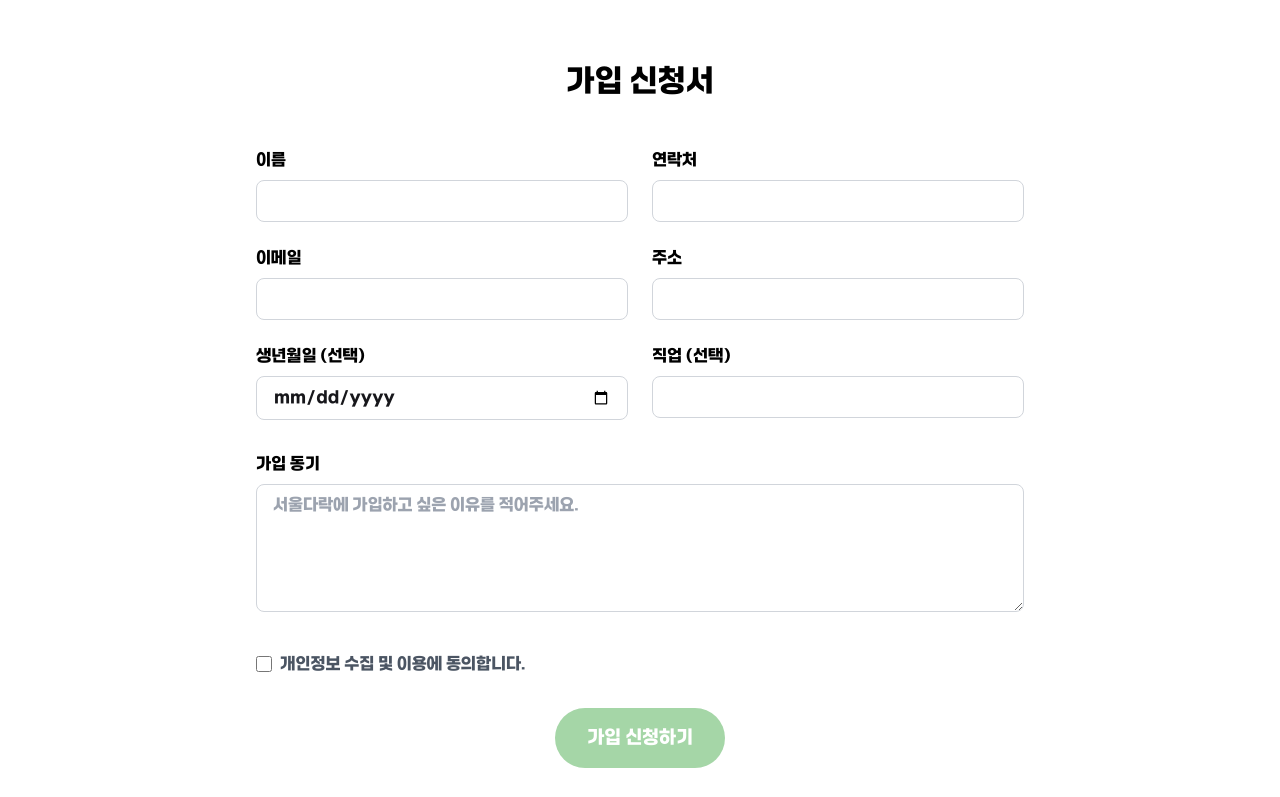
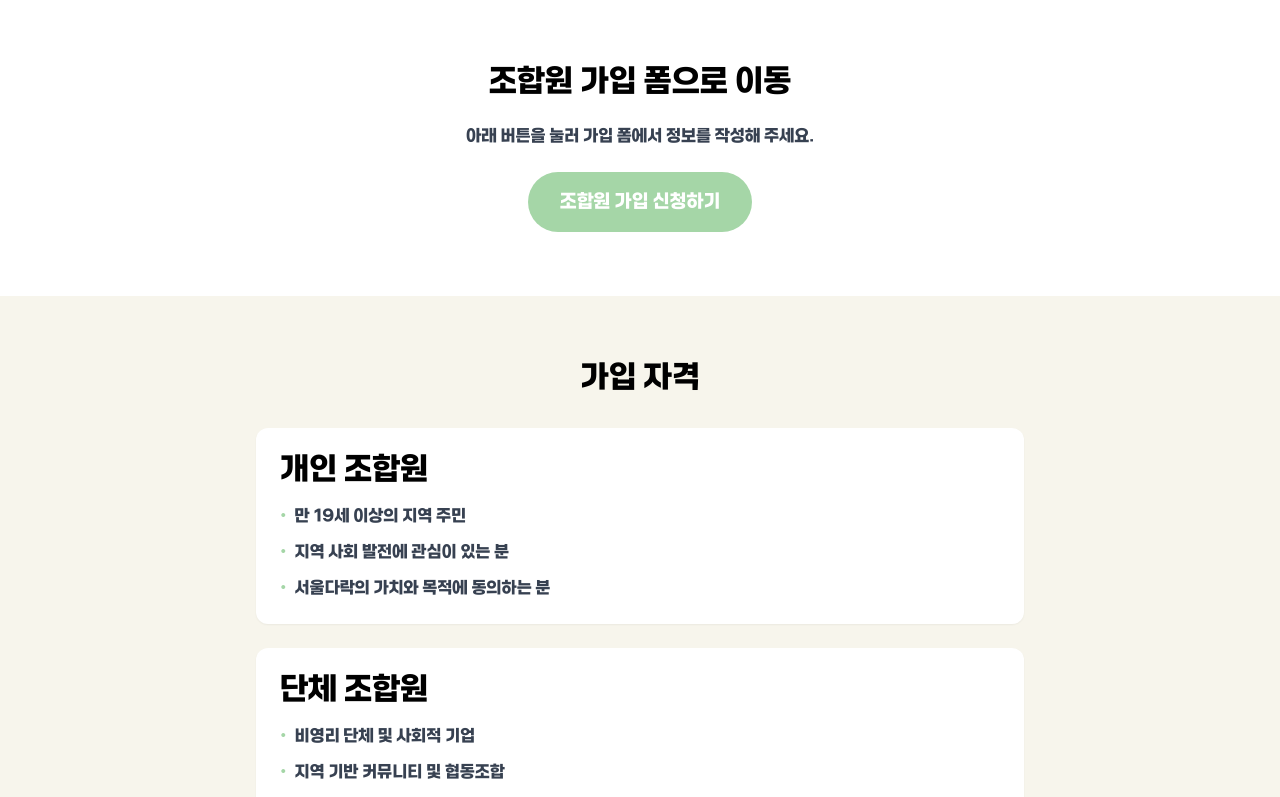
Before and after one commit to kimcj7957/seoul_darak, a Next.js app: page /join in a window 1280 px wide. Shown: the part 2540-3337 px from the top of the page. Built offline with nearby package versions, Linux system fonts and the light colour scheme.

Commit message:
adding details

```diff
--- a/src/app/donation/page.js
+++ b/src/app/donation/page.js
@@ -62,7 +62,7 @@ export default function DonationPage() {
             여러분의 소중한 일시후원은 지역 공동체 활동과 일자리 창출에 사용됩니다.
           </p>
           <p className="text-base sm:text-lg text-gray-700 max-w-3xl">
-            CMS 없이 간편하게 계좌이체로 후원하실 수 있어요.
+            계좌이체로 후원하실 수 있어요. (2025년 11월 중 CMS 지원 예정)
           </p>
         </div>
       </section>
--- a/src/app/join/page.js
+++ b/src/app/join/page.js
@@ -1,74 +1,7 @@
 'use client';
 import Link from "next/link";
-import { useState } from 'react';
 
 export default function Join() {
-  const [mobileMenuOpen, setMobileMenuOpen] = useState(false);
-  const [formData, setFormData] = useState({
-    name: '',
-    phone: '',
-    email: '',
-    address: '',
-    birth: '',
-    job: '',
-    motivation: '',
-  });
-  const [isSubmitting, setIsSubmitting] = useState(false);
-  const [submitStatus, setSubmitStatus] = useState(null);
-
-  const toggleMobileMenu = () => {
-    console.log("현재 상태:", mobileMenuOpen);
-    setMobileMenuOpen(prev => {
-      console.log("변경될 상태:", !prev);
-      return !prev;
-    });
-  };
-
-  const handleChange = (e) => {
-    const { name, value } = e.target;
-    setFormData(prev => ({
-      ...prev,
-      [name]: value
-    }));
-  };
-
-  const handleSubmit = async (e) => {
-    e.preventDefault();
-    setIsSubmitting(true);
-    setSubmitStatus(null);
-
-    try {
-      const response = await fetch('/api/send-email', {
-        method: 'POST',
-        headers: {
-          'Content-Type': 'application/json',
-        },
-        body: JSON.stringify(formData),
-      });
-
-      const data = await response.json();
-
-      if (response.ok) {
-        setSubmitStatus('success');
-        setFormData({
-          name: '',
-          phone: '',
-          email: '',
-          address: '',
-          birth: '',
-          job: '',
-          motivation: '',
-        });
-      } else {
-        setSubmitStatus('error');
-      }
-    } catch (error) {
-      console.error('Error:', error);
-      setSubmitStatus('error');
-    } finally {
-      setIsSubmitting(false);
-    }
-  };
 
   return (
     <div className="min-h-screen font-semibold text-base text-[#17171B]">
@@ -230,124 +163,20 @@ export default function Join() {
         </div>
       </section>
 
-      {/* Application Form Section */}
+      {/* Membership Form Redirect */}
       <section className="py-6 xs:py-8 sm:py-12 md:py-16 bg-white">
         <div className="container mx-auto px-4 sm:px-6">
-          <h2 className="text-2xl sm:text-3xl font-extrabold mb-12 text-center text-black">가입 신청서</h2>
-          <div className="max-w-3xl mx-auto">
-            <form onSubmit={handleSubmit} className="space-y-8">
-              <div className="grid grid-cols-1 md:grid-cols-2 gap-6">
-                <div>
-                  <label className="block text-base font-bold mb-2 text-black">이름</label>
-                  <input
-                    type="text"
-                    name="name"
-                    value={formData.name}
-                    onChange={handleChange}
-                    className="w-full px-4 py-2 border border-gray-300 rounded-lg focus:outline-none focus:border-[#A5D6A7]"
-                    required
-                  />
-                </div>
-                <div>
-                  <label className="block text-base font-bold mb-2 text-black">연락처</label>
-                  <input
-                    type="tel"
-                    name="phone"
-                    value={formData.phone}
-                    onChange={handleChange}
-                    className="w-full px-4 py-2 border border-gray-300 rounded-lg focus:outline-none focus:border-[#A5D6A7]"
-                    required
-                  />
-                </div>
-                <div>
-                  <label className="block text-base font-bold mb-2 text-black">이메일</label>
-                  <input
-                    type="email"
-                    name="email"
-                    value={formData.email}
-                    onChange={handleChange}
-                    className="w-full px-4 py-2 border border-gray-300 rounded-lg focus:outline-none focus:border-[#A5D6A7]"
-                    required
-                  />
-                </div>
-                <div>
-                  <label className="block text-base font-bold mb-2 text-black">주소</label>
-                  <input
-                    type="text"
-                    name="address"
-                    value={formData.address}
-                    onChange={handleChange}
-                    className="w-full px-4 py-2 border border-gray-300 rounded-lg focus:outline-none focus:border-[#A5D6A7]"
-                    required
-                  />
-                </div>
-                <div>
-                  <label className="block text-base font-bold mb-2 text-black">생년월일 (선택)</label>
-                  <input
-                    type="date"
-                    name="birth"
-                    value={formData.birth}
-                    onChange={handleChange}
-                    className="w-full px-4 py-2 border border-gray-300 rounded-lg focus:outline-none focus:border-[#A5D6A7]"
-                  />
-                </div>
-                <div>
-                  <label className="block text-base font-bold mb-2 text-black">직업 (선택)</label>
-                  <input
-                    type="text"
-                    name="job"
-                    value={formData.job}
-                    onChange={handleChange}
-                    className="w-full px-4 py-2 border border-gray-300 rounded-lg focus:outline-none focus:border-[#A5D6A7]"
-                  />
-                </div>
-              </div>
-
-              <div>
-                <label className="block text-base font-bold mb-2 text-black">가입 동기</label>
-                <textarea
-                  name="motivation"
-                  value={formData.motivation}
-                  onChange={handleChange}
-                  className="w-full px-4 py-2 border border-gray-300 rounded-lg focus:outline-none focus:border-[#A5D6A7] h-32"
-                  placeholder="서울다락에 가입하고 싶은 이유를 적어주세요."
-                  required
-                ></textarea>
-              </div>
-
-              <div className="flex items-center">
-                <input
-                  type="checkbox"
-                  id="agreement"
-                  className="w-4 h-4 text-[#A5D6A7] border-gray-300 rounded focus:ring-[#A5D6A7]"
-                  required
-                />
-                <label htmlFor="agreement" className="ml-2 text-base text-gray-600">
-                  개인정보 수집 및 이용에 동의합니다.
-                </label>
-              </div>
-
-              {submitStatus === 'success' && (
-                <div className="text-green-600 text-center">
-                  가입 신청이 완료되었습니다. 이메일로 연락드리겠습니다.
-                </div>
-              )}
-              {submitStatus === 'error' && (
-                <div className="text-red-600 text-center">
-                  가입 신청 중 오류가 발생했습니다. 다시 시도해주세요.
-                </div>
-              )}
-
-              <div className="text-center">
-                <button
-                  type="submit"
-                  className="px-8 py-4 bg-[#A5D6A7] text-white rounded-full hover:bg-[#81C784] text-lg font-bold disabled:opacity-50"
-                  disabled={isSubmitting}
-                >
-                  {isSubmitting ? '전송 중...' : '가입 신청하기'}
-                </button>
-              </div>
-            </form>
+          <h2 className="text-2xl sm:text-3xl font-extrabold mb-6 text-center text-black">조합원 가입 폼으로 이동</h2>
+          <div className="max-w-2xl mx-auto text-center">
+            <p className="text-gray-700 mb-6">아래 버튼을 눌러 가입 폼에서 정보를 작성해 주세요.</p>
+            <a
+              href="https://forms.gle/ocPdNhCHNGMhtB1EA"
+              target="_blank"
+              rel="noopener noreferrer"
+              className="inline-block px-8 py-4 bg-[#A5D6A7] text-white rounded-full text-lg font-bold hover:bg-[#81C784] transition-colors"
+            >
+              조합원 가입 신청하기
+            </a>
           </div>
         </div>
       </section>
```
